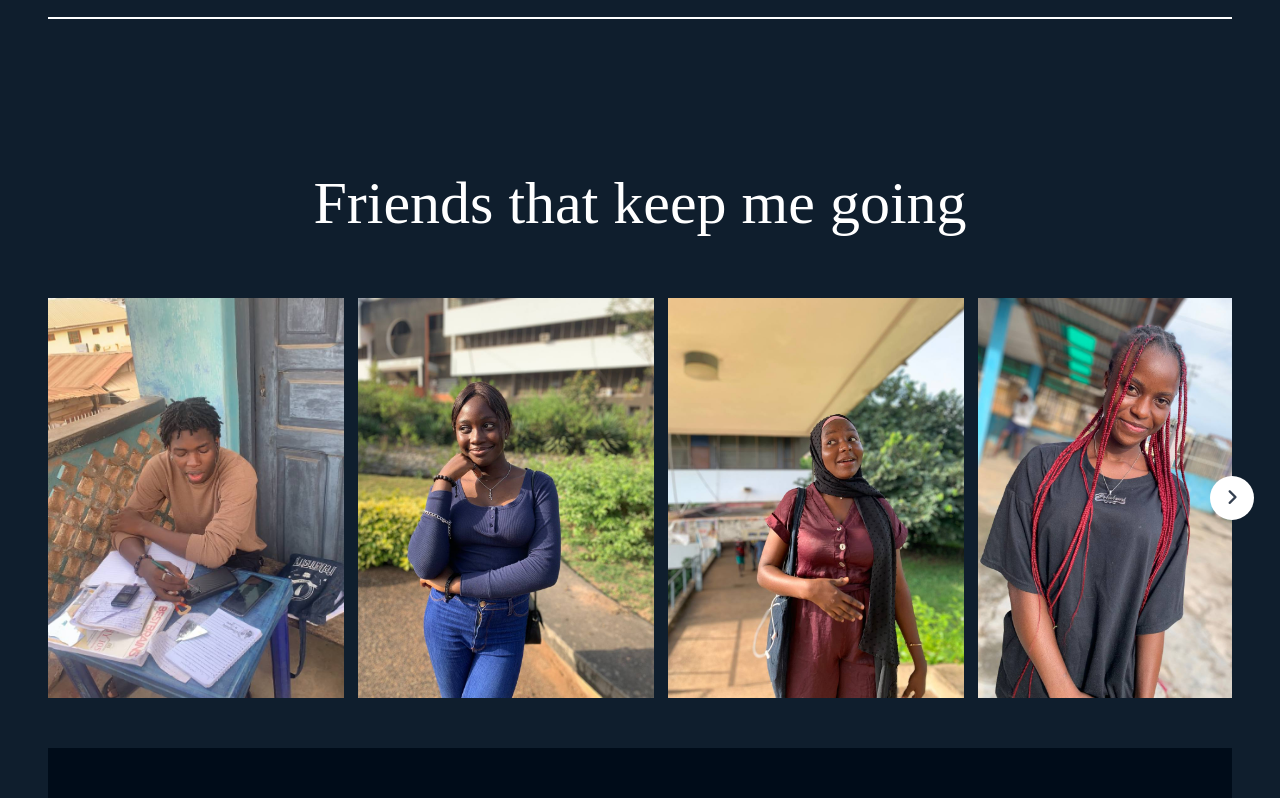
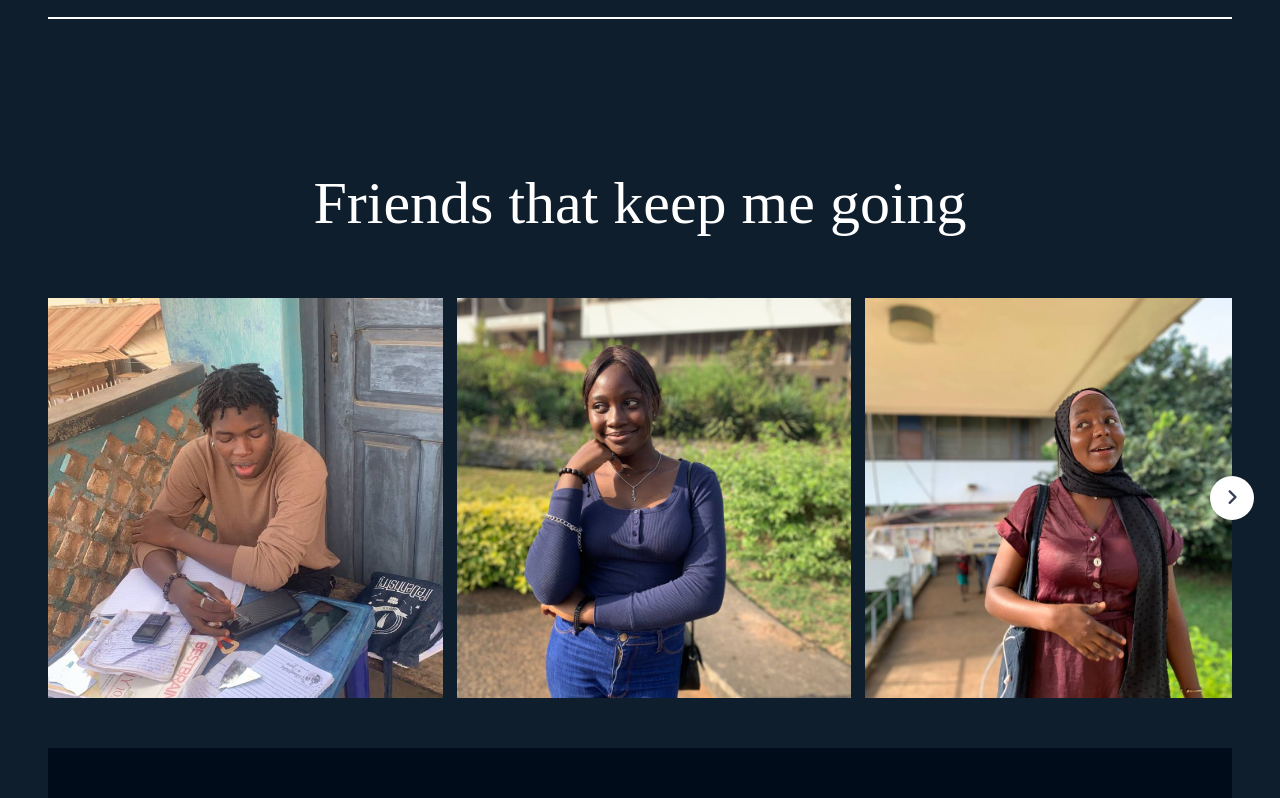
Before and after one commit to Lucasifeoluwa/Portfolio, a plain HTML site: page index.html in a window 1280 px wide. Shown: the part 2756-3554 px from the top of the page. Drawn offline with Linux system fonts and the light colour scheme; a script that the page names is missing.

Commit message:
style.css

```diff
--- a/style.css
+++ b/style.css
@@ -144,7 +144,7 @@ body {
   object-fit: cover;
   user-select: none;
   margin-left: 14px;
-  width: calc(100% / 4);
+  width: calc(100% / 3);
 }
 .carousel img:first-child {
   margin-left: 0px;
```
